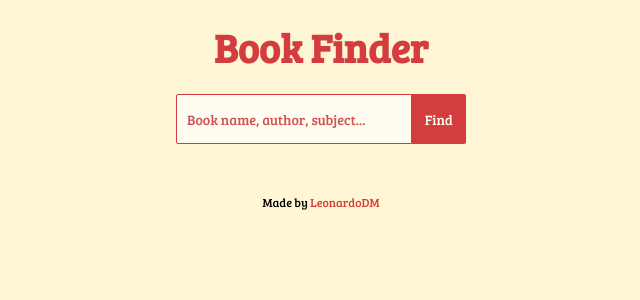
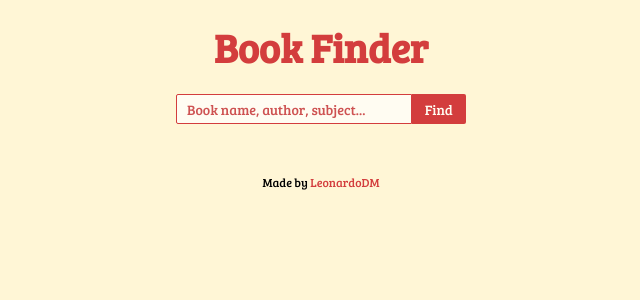
Before and after one commit to LeonardoDM/reactjs-book-finder, a React (Create React App) app: page / in a window 1280 px wide. Shown: the top 300 px of the page, without its empty margins (319-959 px from the left). Built offline with nearby package versions, Linux system fonts and the light colour scheme.

Commit message:
Form css edit

```diff
--- a/src/App.css
+++ b/src/App.css
@@ -54,7 +54,7 @@ form {
 }
 
 input, button {
-  height: 50px;
+  height: 30px;
 }
 
 input {
```
